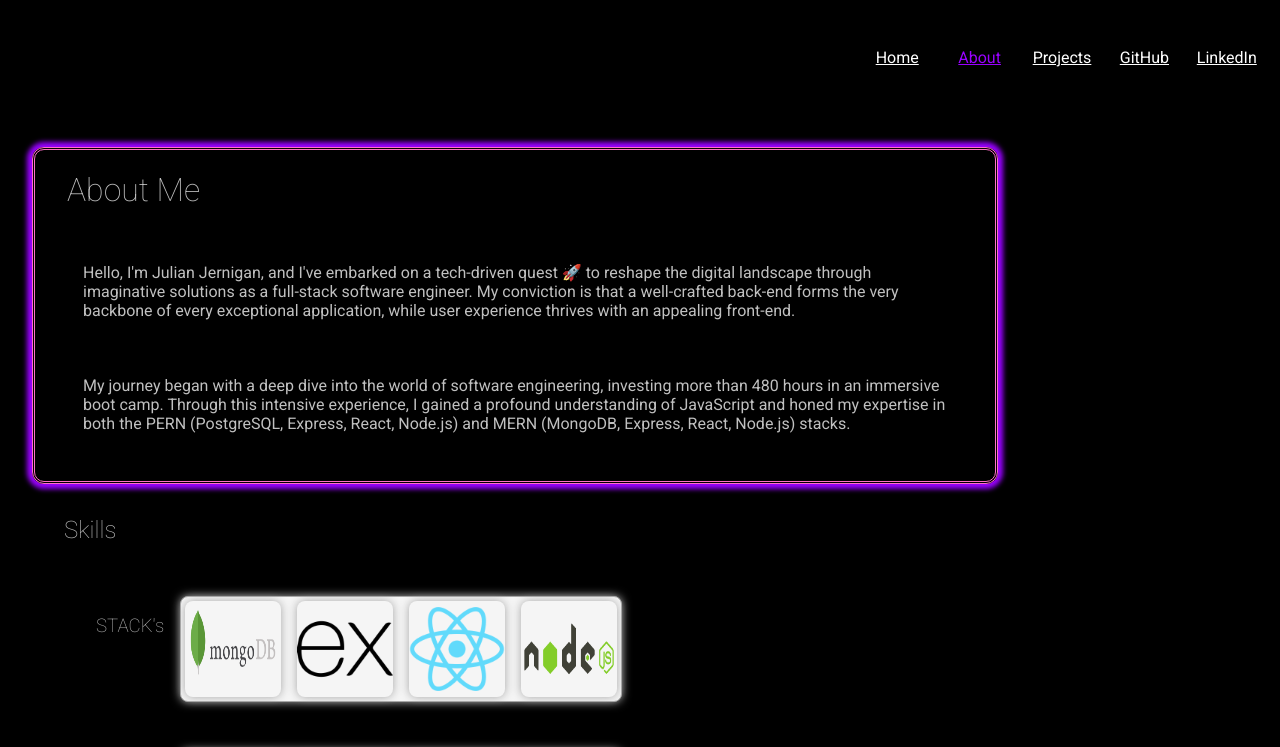
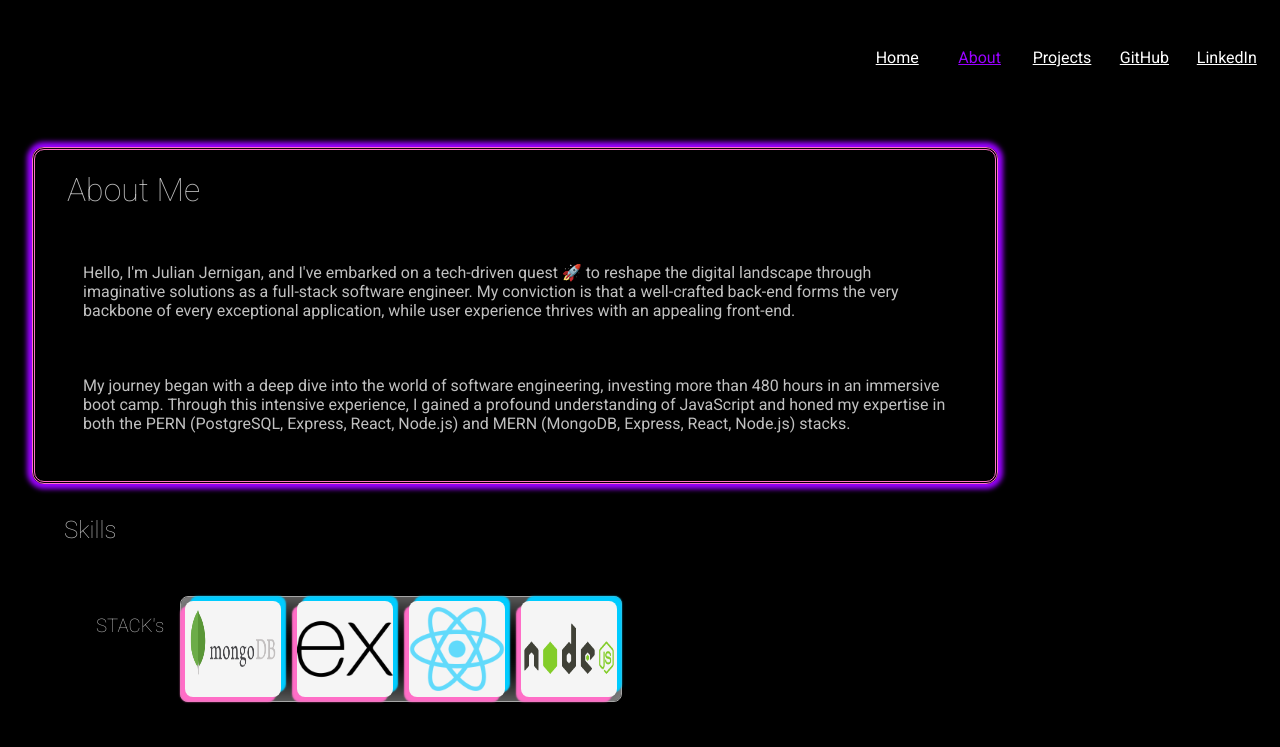
Before and after one commit to Job85/simplistic-portfolio, a Next.js app: page /about in a window 1280 px wide. Shown: the top 747 px of the page. Built offline with nearby package versions, Linux system fonts and the light colour scheme.

Commit message:
in img_container added background-color whitesmoke; box-shadow 5px -5px 1.5px #00CCFF, -5px 5px 1.5px #FF6EC7; in skills_container changed background-color whitesmoke => #000, box-shadow 0 0 10px rgba(255, 255, 255, 0.7) => inset 0 0 50px rgba(255, 255, 255, 0.7)

```diff
--- a/src/app/components/Skills/skills.module.css
+++ b/src/app/components/Skills/skills.module.css
@@ -1,9 +1,9 @@
 .skills_container {
     padding: 0.25em;
     border-radius: 0.5em;
-    background-color: whitesmoke;
+    background-color: #000;
     border: 1px solid #A6A6A6;
-    box-shadow: 0 0 10px rgba(255, 255, 255, 0.7);
+    box-shadow: inset 0 0 50px rgba(255, 255, 255, 0.7);
     width: fit-content;
     margin: 0 1em 3em 1em;
     display: flex;
@@ -20,8 +20,9 @@
     position: relative;
     height: 6em;
     width: 6em;
-    box-shadow: 0 0 10px #A6A6A6;
     border-radius: 0.5em;
+    background-color: whitesmoke;
+    box-shadow: 5px -5px 1.5px #00CCFF, -5px 5px 1.5px #FF6EC7;
 }
 
 .js_icon {
```
